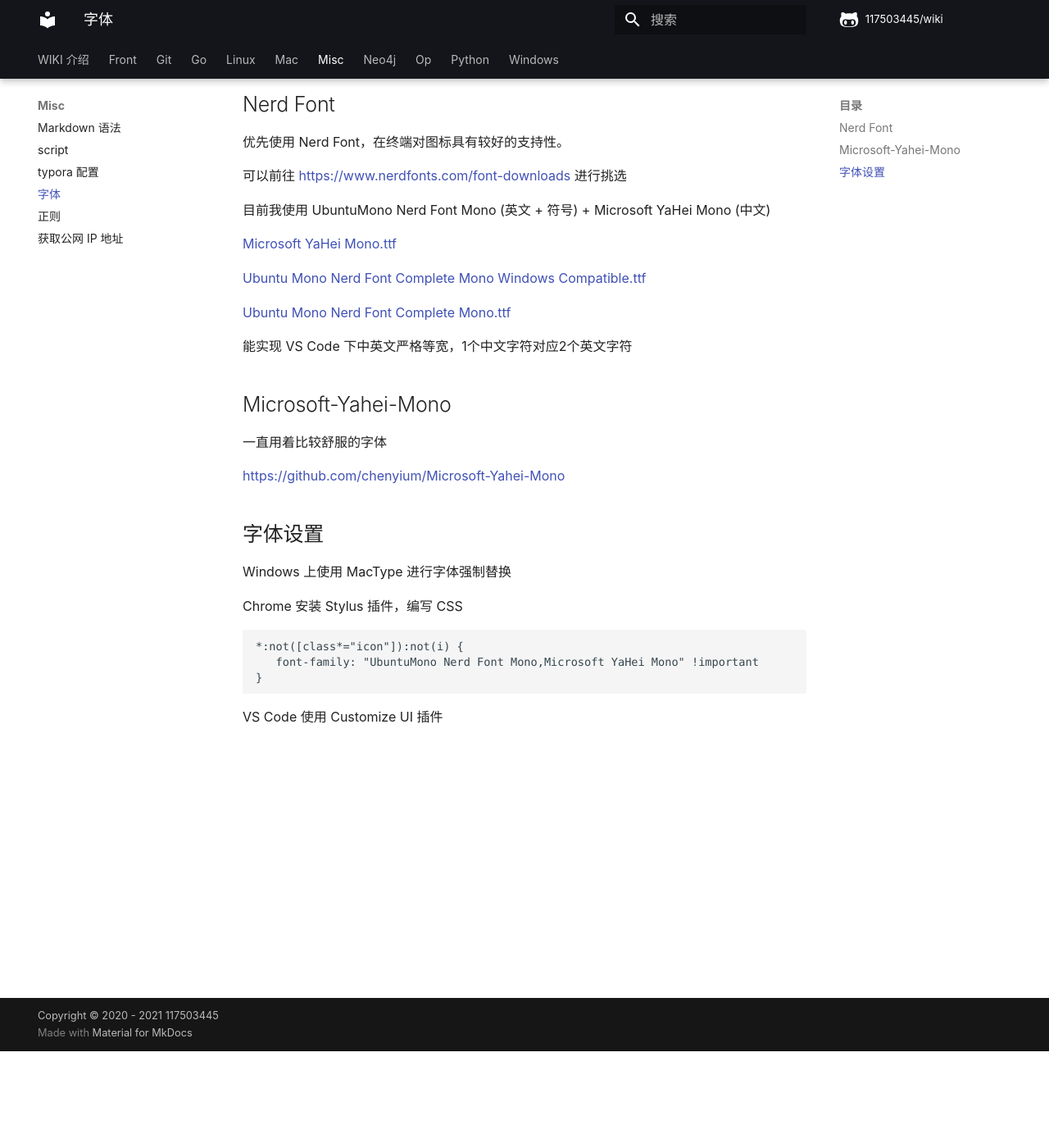
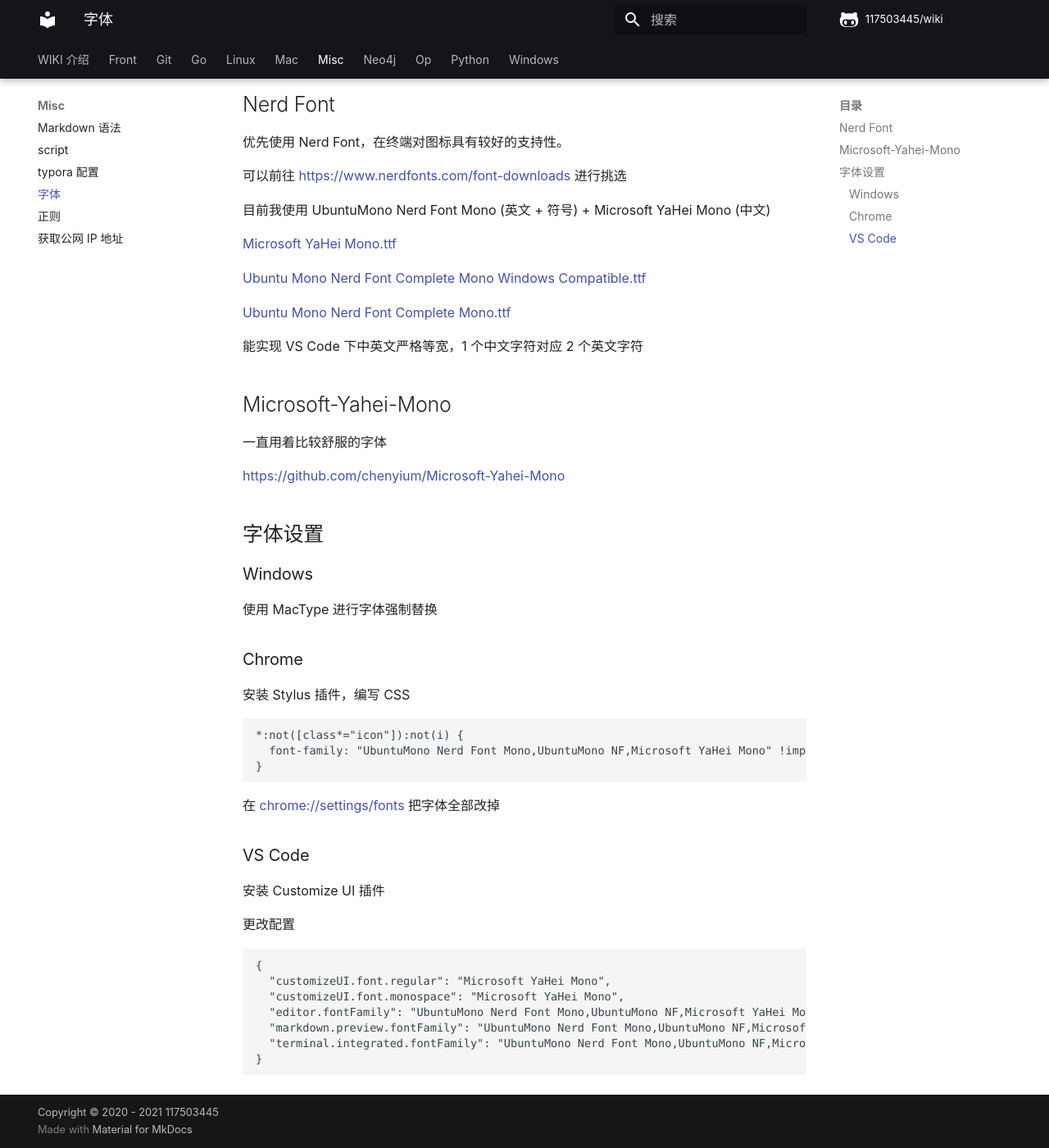
Before and after one commit to 117503445/wiki, an MkDocs documentation site: the page built from docs/misc/字体.md, in a window 1280 px wide and 1400 px high, scrolled down 118 px. Shown: the whole window at 82% size. Built offline with MkDocs 1.6.1 and Material for MkDocs 9.7.7, drawn with Linux system fonts in a browser that asks for light colours; some web fonts are replaced; comment, search, counter and statistics services are not loaded.

Commit message:
Update 字体.md

````diff
--- a/docs/misc/字体.md
+++ b/docs/misc/字体.md
@@ -22,7 +22,7 @@
 
 [Ubuntu Mono Nerd Font Complete Mono.ttf](fonts/Ubuntu Mono Nerd Font Complete Mono.ttf)
 
-能实现 VS Code 下中英文严格等宽，1个中文字符对应2个英文字符
+能实现 VS Code 下中英文严格等宽，1 个中文字符对应 2 个英文字符
 
 ## Microsoft-Yahei-Mono
 
@@ -32,14 +32,34 @@
 
 ## 字体设置
 
-Windows 上使用 MacType 进行字体强制替换
+### Windows
 
-Chrome 安装 Stylus 插件，编写 CSS
+使用 MacType 进行字体强制替换
+
+### Chrome
+
+安装 Stylus 插件，编写 CSS
 
 ```css
 *:not([class*="icon"]):not(i) {
-   font-family: "UbuntuMono Nerd Font Mono,Microsoft YaHei Mono" !important
+  font-family: "UbuntuMono Nerd Font Mono,UbuntuMono NF,Microsoft YaHei Mono" !important;
 }
 ```
 
-VS Code 使用 Customize UI 插件
+在 <chrome://settings/fonts> 把字体全部改掉
+
+### VS Code
+
+安装 Customize UI 插件
+
+更改配置
+
+```json
+{
+  "customizeUI.font.regular": "Microsoft YaHei Mono",
+  "customizeUI.font.monospace": "Microsoft YaHei Mono",
+  "editor.fontFamily": "UbuntuMono Nerd Font Mono,UbuntuMono NF,Microsoft YaHei Mono",
+  "markdown.preview.fontFamily": "UbuntuMono Nerd Font Mono,UbuntuMono NF,Microsoft YaHei Mono",
+  "terminal.integrated.fontFamily": "UbuntuMono Nerd Font Mono,UbuntuMono NF,Microsoft YaHei Mono"
+}
+```
````
Also changed, not shown: other parts of docs/misc/字体.md (+1 -1 lines).
